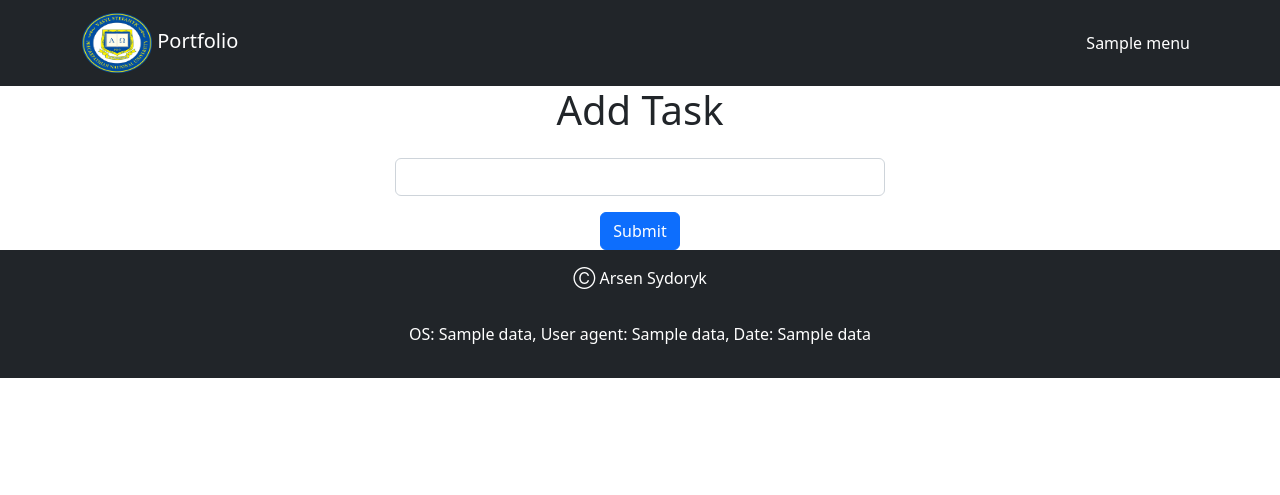
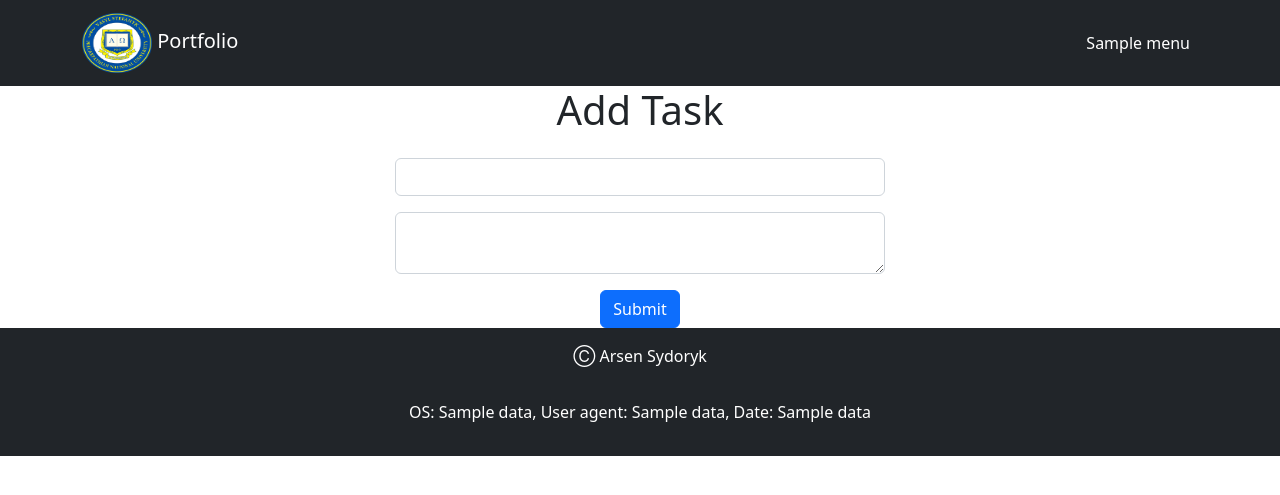
Before and after one commit to ArsenOOO7/web-python-labs, a Flask app: template lab6/app/templates/tasks/add_task.html in a window 1280 px wide. Shown: the top 495 px of the page. Run offline with Flask 3, Linux system fonts and the light colour scheme; the template is opened without the code that fills it: most values are stand-ins (such as "Sample title", 1, 10 or a date in 2020); form fields are guessed from the names that the template uses; some libraries are stand-ins or nearby versions.

Commit message:
[LAB-6] Added description in forms and controller

```diff
--- a/lab6/app/domain/Task.py
+++ b/lab6/app/domain/Task.py
@@ -19,4 +19,5 @@ class Task(data_base.Model):
     __tablename__ = 'task'
     id: Mapped[int] = mapped_column(Integer, primary_key=True)
     name: Mapped[str] = mapped_column(String, unique=True, nullable=False)
+    description: Mapped[str] = mapped_column(String, nullable=True)
     status: Mapped[str] = mapped_column(SQLEnum(Status), nullable=False, default=Status.TODO)
--- a/lab6/app/forms.py
+++ b/lab6/app/forms.py
@@ -1,5 +1,5 @@
 from flask_wtf import FlaskForm
-from wtforms import StringField, PasswordField, BooleanField, SubmitField, SelectField
+from wtforms import StringField, PasswordField, BooleanField, SubmitField, SelectField, TextAreaField
 from wtforms.validators import DataRequired, Length
 
 from app.domain.Task import Status
@@ -36,6 +36,7 @@ class AddTask(FlaskForm):
                        validators=[
                            DataRequired(message="Task name is required.")
                        ])
+    description = TextAreaField("Description", render_kw={"placeholder": "Description..."})
 
 
 class UpdateTask(FlaskForm):
@@ -44,4 +45,5 @@ class UpdateTask(FlaskForm):
                        validators=[
                            DataRequired(message="Task name is required.")
                        ])
+    description = TextAreaField("Description", render_kw={"placeholder": "Description..."})
     status = SelectField("Status", choices=Status.get_dropdown_values())
--- a/lab6/app/static/css/style.css
+++ b/lab6/app/static/css/style.css
@@ -0,0 +1,3 @@
+textarea{
+    resize: none;
+}
--- a/lab6/app/task_controller.py
+++ b/lab6/app/task_controller.py
@@ -20,7 +20,8 @@ def add_task():
     check_logged()
     if add_task_form.validate_on_submit():
         task_name = add_task_form.name.data
-        task = Task(name=task_name)
+        description = add_task_form.description.data
+        task = Task(name=task_name, description=description)
         data_base.session.add(task)
         data_base.session.commit()
         return redirect(url_for('tasks'))
@@ -35,6 +36,7 @@ def get_task(id=None):
 
     task = data_base.get_or_404(Task, id)
     update_form = UpdateTask()
+    update_form.status.default = task.status.value
     return render('tasks/update_task', task=task, form=update_form)
 
 
@@ -50,8 +52,10 @@ def update_task(id=None):
         return render('tasks/update_task', task=task, form=update_form)
 
     name = update_form.name.data
+    description = update_form.description.data
     status = Status[update_form.status.data]
     task.name = name
+    task.description = description
     task.status = status
     data_base.session.commit()
     return redirect(url_for('tasks'))
--- a/lab6/app/templates/tasks/add_task.html
+++ b/lab6/app/templates/tasks/add_task.html
@@ -18,6 +18,11 @@
                 </div>
             </div>
             <div class="row d-flex justify-content-center">
+                <div class="col-md-10">
+                    {{ render_field(form.description, class='form-control') }}
+                </div>
+            </div>
+            <div class="row d-flex justify-content-center">
                 <div class="col-auto">
                     <button class="btn btn-primary">
                         Submit
--- a/lab6/app/templates/tasks/tasks_main.html
+++ b/lab6/app/templates/tasks/tasks_main.html
@@ -20,6 +20,7 @@
                 <tr>
                     <th scope="col">#</th>
                     <th scope="col">Name</th>
+                    <th scope="col">Description</th>
                     <th scope="col">Status</th>
                 </tr>
                 </tr>
@@ -29,6 +30,7 @@
                     <tr>
                         <th scope="row">{{ loop.index }}</th>
                         <td>{{ task.name }}</td>
+                        <td><span style="max-width: 10rem; display: inline-block;" class="text-truncate">{{ task.description }}</span></td>
                         <td>{{ task.status.value }}</td>
                         {% if session.get('user') != None %}
                             <td>
```
Also changed, not shown: lab6/app/templates/tasks/update_task.html (+16 -1 lines).
